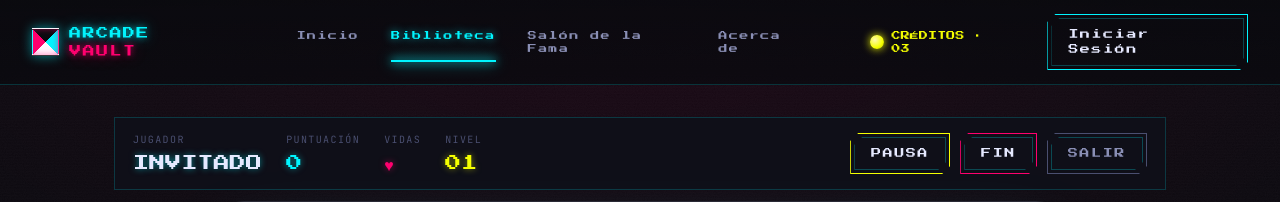
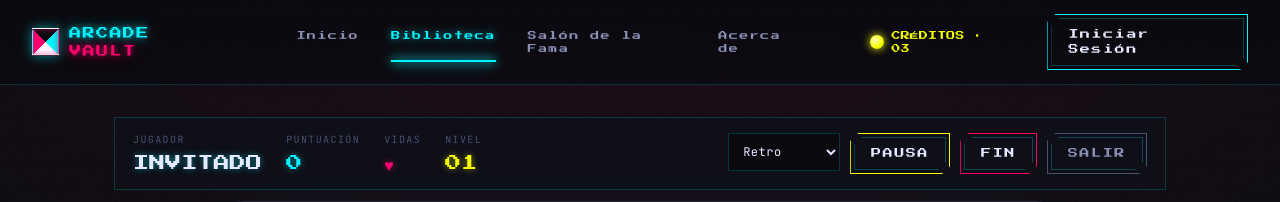
Before and after one commit to modoZen/arcade-vualt, a Next.js app: page /juego/tetris/jugar in a window 1280 px wide. Shown: the top 202 px of the page. Built offline with nearby package versions, Linux system fonts and the light colour scheme.

Commit message:
feat: agregar selección de skins para el juego Tetris

```diff
--- a/app/globals.css
+++ b/app/globals.css
@@ -1153,6 +1153,24 @@ a {
   display: flex;
   gap: 10px;
 }
+.skin-select {
+  height: 38px;
+  padding: 0 10px;
+  background: var(--bg);
+  border: 1px solid var(--line);
+  color: var(--ink);
+  font-size: 12px;
+  letter-spacing: 0.04em;
+  cursor: pointer;
+}
+.skin-select:hover {
+  border-color: var(--ink-dim);
+}
+.skin-select:focus {
+  outline: 0;
+  border-color: var(--cyan);
+  box-shadow: 0 0 8px rgba(0, 245, 255, 0.35);
+}
 
 .crt {
   position: relative;
--- a/app/juego/tetris/jugar/page.tsx
+++ b/app/juego/tetris/jugar/page.tsx
@@ -5,11 +5,18 @@ import Link from "next/link";
 import { createClient } from "@/lib/supabase/client";
 import { insertScore } from "@/lib/supabase/scores";
 import { useAuth } from "@/app/context/AuthContext";
-import TetrisGame from "@/components/games/TetrisGame";
+import TetrisGame, { TetrisSkin } from "@/components/games/TetrisGame";
 
 const GAME_ID = "tetris";
 const GAME_TITLE = "TETRIS";
 const LAST_PLAYER_NAME_KEY = "av_last_player_name";
+const SKIN_KEY = "av_tetris_skin";
+const SKIN_OPTIONS: { value: TetrisSkin; label: string }[] = [
+  { value: "retro", label: "Retro" },
+  { value: "neon", label: "Neón" },
+  { value: "pastel", label: "Pastel" },
+  { value: "pixel", label: "Pixel Art" },
+];
 
 export default function TetrisPlayerPage() {
   const { user } = useAuth();
@@ -26,6 +33,15 @@ export default function TetrisPlayerPage() {
   });
   const [saved, setSaved] = useState(false);
   const [saving, setSaving] = useState(false);
+  const [skin, setSkin] = useState<TetrisSkin>(() => {
+    if (typeof window === "undefined") return "retro";
+    return (localStorage.getItem(SKIN_KEY) as TetrisSkin) ?? "retro";
+  });
+
+  const changeSkin = (value: TetrisSkin) => {
+    setSkin(value);
+    localStorage.setItem(SKIN_KEY, value);
+  };
 
   const endGame = () => {
     setFinalScore(score);
@@ -79,6 +95,18 @@ export default function TetrisPlayerPage() {
           </div>
         </div>
         <div className="hud-actions">
+          <select
+            className="skin-select"
+            value={skin}
+            onChange={(e) => changeSkin(e.target.value as TetrisSkin)}
+            aria-label="Skin de piezas"
+          >
+            {SKIN_OPTIONS.map((opt) => (
+              <option key={opt.value} value={opt.value}>
+                {opt.label}
+              </option>
+            ))}
+          </select>
           <button className="btn yellow" onClick={() => setPaused((p) => !p)}>
             {paused ? "REANUDAR" : "PAUSA"}
           </button>
@@ -96,6 +124,7 @@ export default function TetrisPlayerPage() {
           <TetrisGame
             key={runId}
             paused={paused}
+            skin={skin}
             onScoreChange={setScore}
             onLivesChange={setLives}
             onLevelChange={setLevel}
--- a/components/games/TetrisGame.tsx
+++ b/components/games/TetrisGame.tsx
@@ -32,6 +32,61 @@ const COLORS: (string | null)[] = [
   "#ffb74d", // L - orange
   "#9e9e9e", // N - tuerca (gris metálico)
 ];
+
+export type TetrisSkin = "retro" | "neon" | "pastel" | "pixel";
+
+interface SkinDef {
+  label: string;
+  colors: (string | null)[];
+  grid: string;
+  glow?: boolean;
+  flat?: boolean;
+}
+
+const SKINS: Record<TetrisSkin, SkinDef> = {
+  retro: {
+    label: "Retro",
+    colors: COLORS,
+    grid: GRID_LINE_COLOR,
+  },
+  neon: {
+    label: "Neon",
+    colors: [
+      null,
+      "#00e5ff",
+      "#fff176",
+      "#e040fb",
+      "#69f0ae",
+      "#ff5252",
+      "#448aff",
+      "#ffab40",
+      "#b388ff",
+    ],
+    grid: "rgba(0, 229, 255, 0.25)",
+    glow: true,
+  },
+  pastel: {
+    label: "Pastel",
+    colors: [
+      null,
+      "#a8dadc",
+      "#ffe8a3",
+      "#d8bfd8",
+      "#c1e1c1",
+      "#ffb3ba",
+      "#bcd4ff",
+      "#ffdab9",
+      "#e6e6e6",
+    ],
+    grid: "rgba(255, 255, 255, 0.1)",
+  },
+  pixel: {
+    label: "Pixel Art",
+    colors: COLORS,
+    grid: GRID_LINE_COLOR,
+    flat: true,
+  },
+};
 
 const PIECES: (number[][] | null)[] = [
   null,
@@ -92,6 +147,7 @@ interface TetrisGameProps {
   onLivesChange: (lives: number) => void;
   onLevelChange: (level: number) => void;
   onGameOver: (finalScore: number) => void;
+  skin?: TetrisSkin;
 }
 
 export default function TetrisGame({
@@ -100,9 +156,11 @@ export default function TetrisGame({
   onLivesChange,
   onLevelChange,
   onGameOver,
+  skin = "retro",
 }: TetrisGameProps) {
   const canvasRef = useRef<HTMLCanvasElement>(null);
   const pausedRef = useRef(paused);
+  const skinRef = useRef(skin);
   const callbacksRef = useRef({
     onScoreChange,
     onLivesChange,
@@ -113,6 +171,10 @@ export default function TetrisGame({
   useEffect(() => {
     pausedRef.current = paused;
   }, [paused]);
+
+  useEffect(() => {
+    skinRef.current = skin;
+  }, [skin]);
 
   useEffect(() => {
     callbacksRef.current = {
@@ -252,16 +314,29 @@ export default function TetrisGame({
       alpha?: number,
     ) {
       if (!colorIndex) return;
+      const def = SKINS[skinRef.current];
+      const color = def.colors[colorIndex] ?? (COLORS[colorIndex] as string);
       context.globalAlpha = alpha ?? 1;
-      context.fillStyle = COLORS[colorIndex] as string;
+      if (def.glow) {
+        context.shadowColor = color;
+        context.shadowBlur = 8;
+      }
+      context.fillStyle = color;
       context.fillRect(x * size + 1, y * size + 1, size - 2, size - 2);
-      context.fillStyle = "rgba(255,255,255,0.12)";
-      context.fillRect(x * size + 1, y * size + 1, size - 2, 4);
+      if (def.glow) context.shadowBlur = 0;
+      if (!def.flat) {
+        context.fillStyle = "rgba(255,255,255,0.12)";
+        context.fillRect(x * size + 1, y * size + 1, size - 2, 4);
+      } else {
+        context.strokeStyle = "rgba(0,0,0,0.5)";
+        context.lineWidth = 1;
+        context.strokeRect(x * size + 1.5, y * size + 1.5, size - 3, size - 3);
+      }
       context.globalAlpha = 1;
     }
 
     function drawGrid() {
-      ctx.strokeStyle = GRID_LINE_COLOR;
+      ctx.strokeStyle = SKINS[skinRef.current].grid;
       ctx.lineWidth = 0.5;
       for (let c = 1; c < COLS; c++) {
         ctx.beginPath();
```
